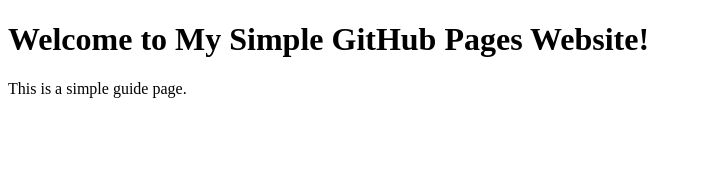
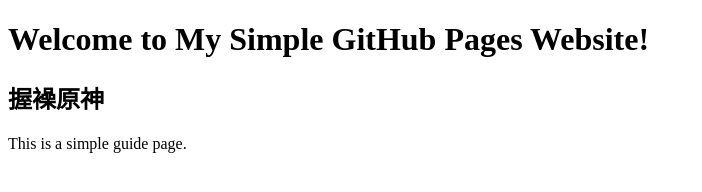
Before and after one commit to NINIOWO/my-website, a plain HTML site: page index.html in a window 1280 px wide. Shown: the whole page, without its empty margins (0-702 px from the left). Drawn offline with Linux system fonts and the light colour scheme.

Commit message:
Update index.html

```diff
--- a/index.html
+++ b/index.html
@@ -8,6 +8,7 @@
 </head>
 <body>
     <h1>Welcome to My Simple GitHub Pages Website!</h1>
+    <h2>握襙原神</h2>
     <p>This is a simple guide page.</p>
 </body>
 </html>
```
